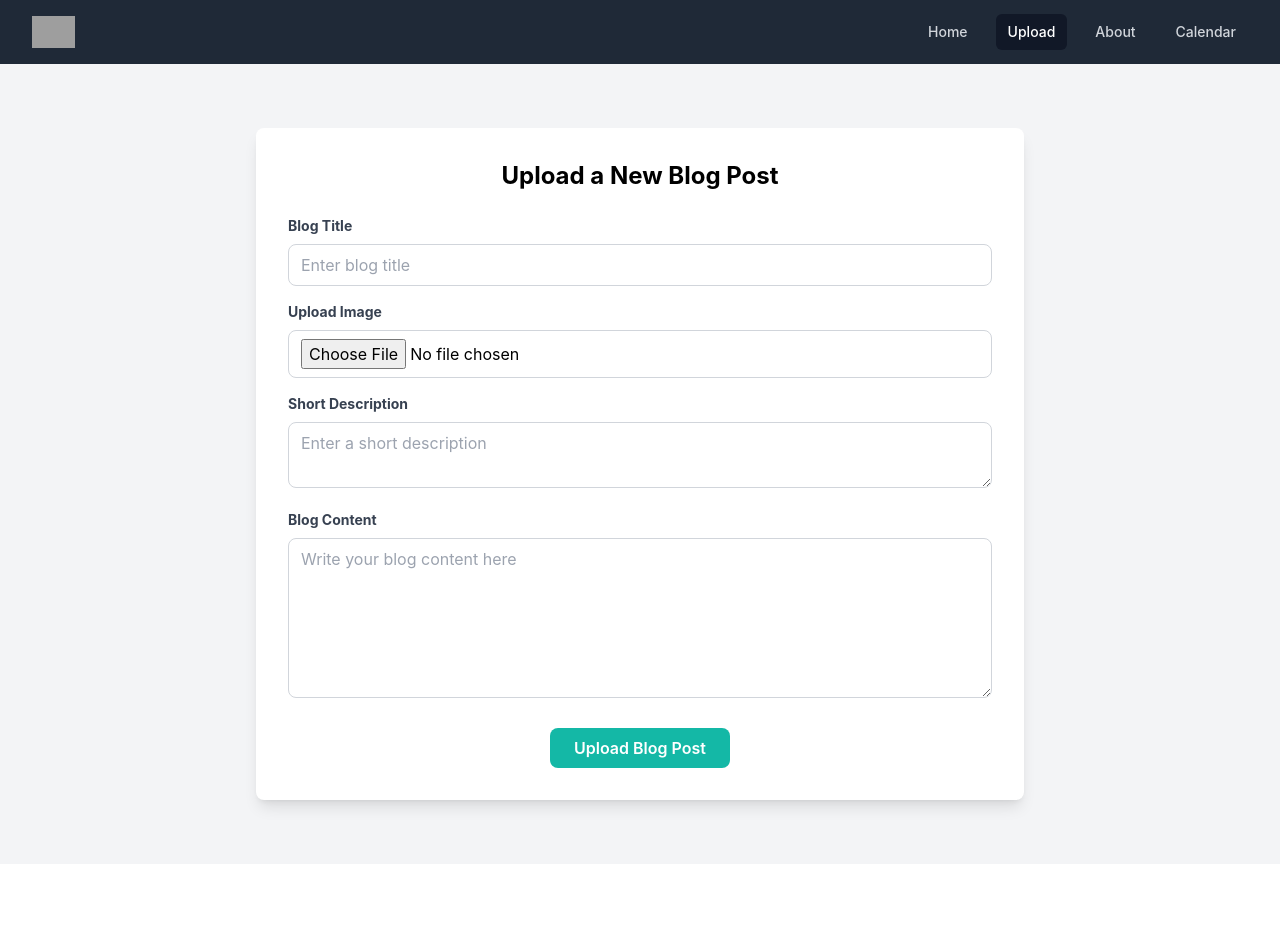
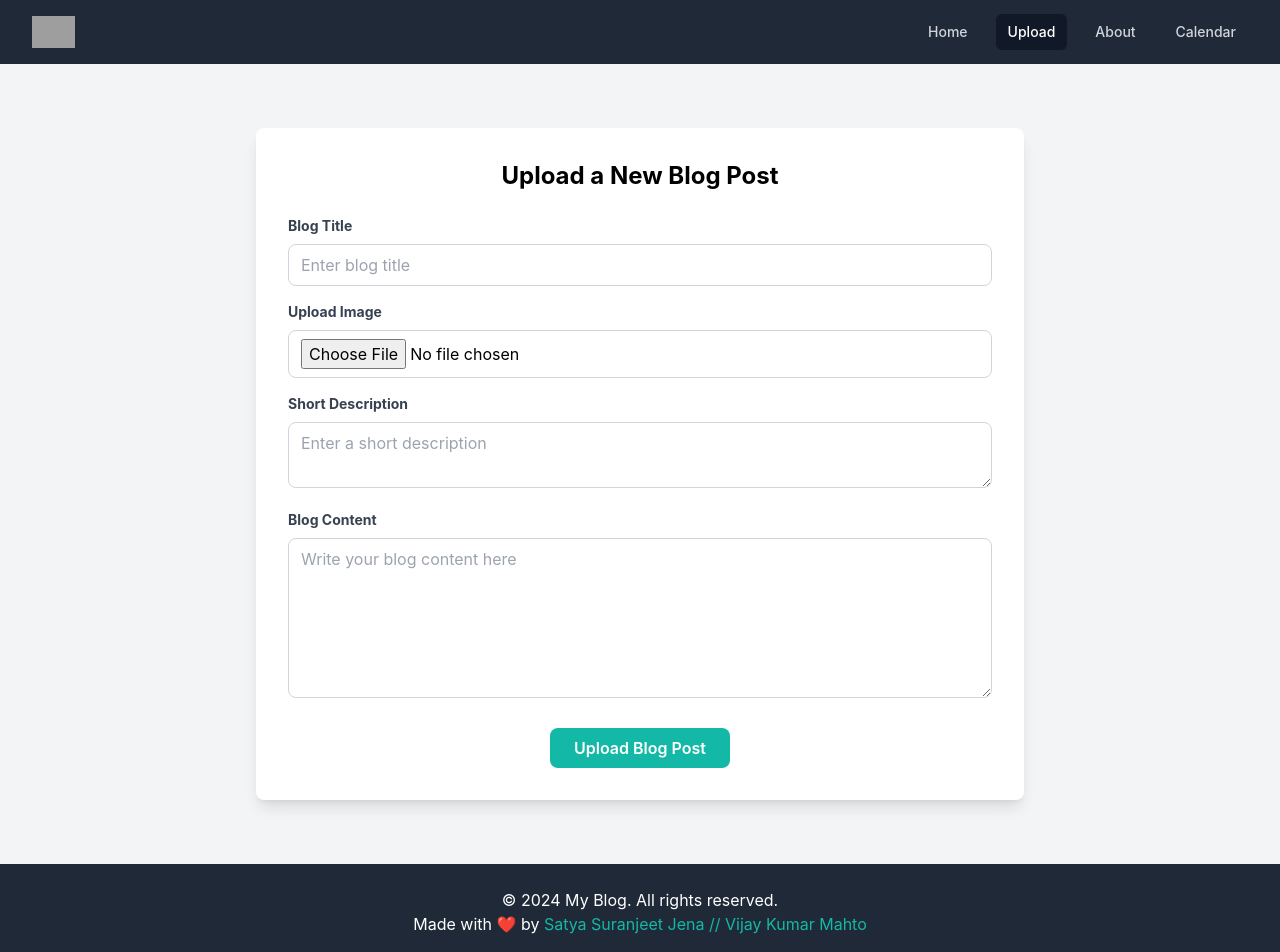
Before and after one commit to kumarvijay07/Sweep_300, a React (Create React App) app in the folder client/: page /upload in a window 1280 px wide. Shown: the top 952 px of the page. Before the commit the page ends 864 px from the top, so only its background shows below. Built offline with nearby package versions, Linux system fonts and the light colour scheme; grey boxes are pictures that could not be loaded.

Commit message:
made a footer component

```diff
--- a/client/src/App.js
+++ b/client/src/App.js
@@ -5,6 +5,7 @@ import Home from './Components/Home/Home';
 import Upload from './Components/Upload/Upload';
 import ExpandBlog from './Components/Expand/ExpandBlog';
 import About from './Components/About/About';
+import Footer from './Components/Footer/Footer';
 
 const App = () => (
   <div>
@@ -15,6 +16,7 @@ const App = () => (
       <Route path="/post/:postId" element={<ExpandBlog />} />
       <Route path="/about" element={<About />} />
     </Routes>
+    <Footer />
   </div>
 );
 
--- a/client/src/Components/About/About.jsx
+++ b/client/src/Components/About/About.jsx
@@ -48,16 +48,6 @@ const About = () => {
           </div>
         </div>
       </section>
-
-      {/* Footer Section */}
-      <footer className="bg-gray-800 text-white py-6 mt-auto">
-        <div className="container mx-auto px-6 md:px-12 text-center">
-          <p>&copy; 2024 My Blog. All rights reserved.</p>
-          <p>
-            Made with ❤️ by <a href="https://yourportfolio.com" className="text-teal-500">Satya Suranjeet Jena // Vijay Kumar Mahto</a>
-          </p>
-        </div>
-      </footer>
     </div>
   );
 };
--- /dev/null
+++ b/client/src/Components/Footer/Footer.jsx
@@ -0,0 +1,16 @@
+import React from 'react'
+
+const Footer = () => {
+  return (
+     <footer className="bg-gray-800 text-white py-6 mt-auto">
+     <div className="container mx-auto px-6 md:px-12 text-center">
+       <p>&copy; 2024 My Blog. All rights reserved.</p>
+       <p>
+         Made with ❤️ by <a href="https://yourportfolio.com" className="text-teal-500">Satya Suranjeet Jena // Vijay Kumar Mahto</a>
+       </p>
+     </div>
+   </footer>
+  )
+}
+
+export default Footer
--- a/client/src/Components/Home/Home.jsx
+++ b/client/src/Components/Home/Home.jsx
@@ -68,15 +68,7 @@ const Home = () => {
         </div>
       </section>
 
-      {/* Footer Section */}
-      <footer className="bg-gray-800 text-white py-6 mt-auto">
-        <div className="container mx-auto px-6 md:px-12 text-center">
-          <p>&copy; 2024 My Blog. All rights reserved.</p>
-          <p>
-            Made with ❤️ by <a href="https://yourportfolio.com" className="text-teal-500">Satya Suranjeet Jena // Vijay Kumar Mahto</a>
-          </p>
-        </div>
-      </footer>
+
     </div>
   );
 };
```
